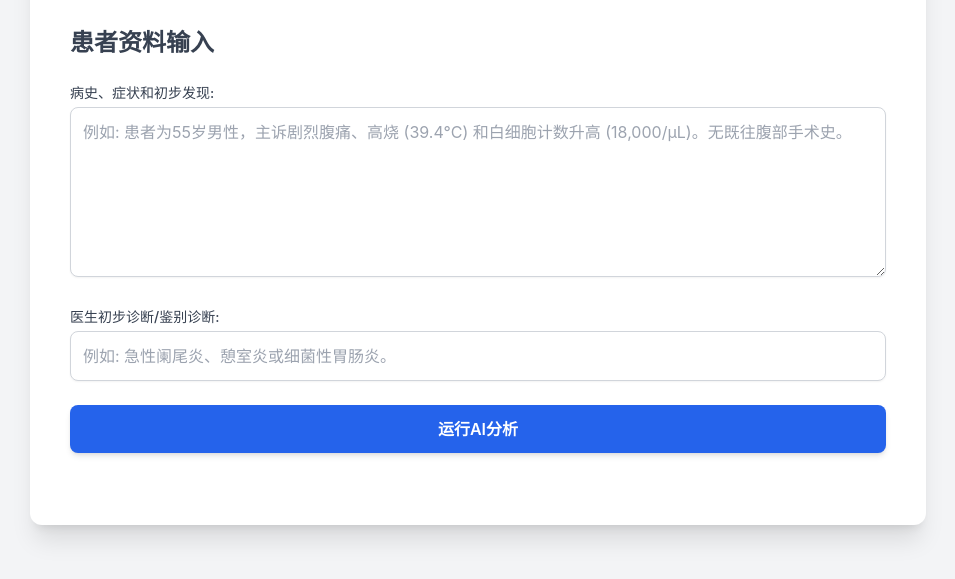
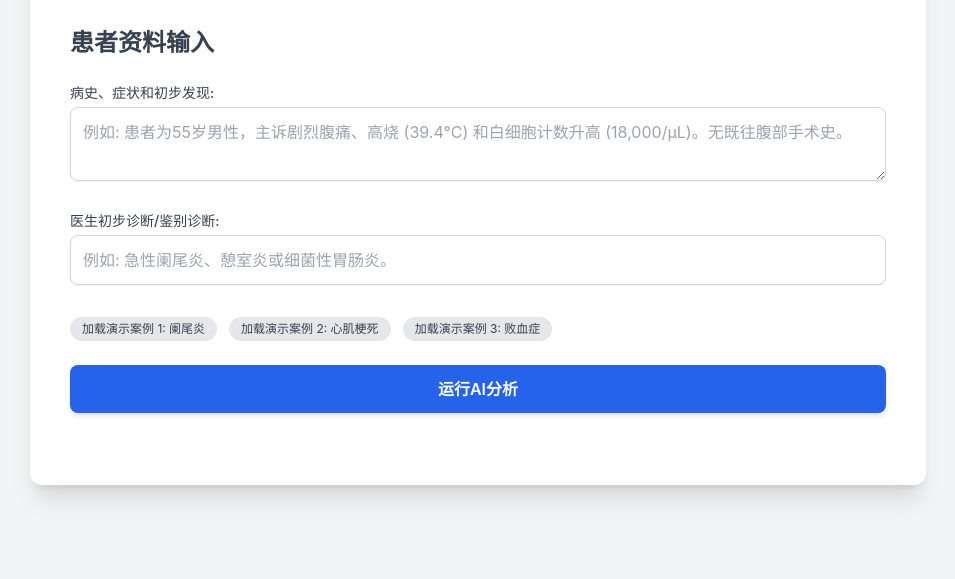
Before and after one commit to dymind-usa/Diagnostic-AI, a plain HTML site: page index.html in a window 1280 px wide. Shown: the part 131-710 px from the top of the page, without its empty margins (162-1117 px from the left). Drawn offline with nearby package versions, Linux system fonts and the light colour scheme.

Commit message:
Update index.html with 3 demo cases

```diff
--- a/index.html
+++ b/index.html
@@ -43,13 +43,21 @@
             <!-- Medical History Input -->
             <div>
                 <label for="medical-history" class="block text-sm font-medium text-gray-700 mb-1" data-i18n="historyLabel">Medical History, Symptoms, and Preliminary Findings:</label>
-                <textarea id="medical-history" rows="6" class="w-full p-3 border border-gray-300 rounded-lg shadow-sm focus:ring-blue-500 focus:border-blue-500 transition duration-150 ease-in-out" placeholder="e.g., Patient is a 55-year-old male presenting with severe abdominal pain, high fever (103°F), and elevated white blood cell count (18,000/µL). No history of previous abdominal surgery."></textarea>
+                <!-- MODIFICATION: rows changed from 6 to 2 -->
+                <textarea id="medical-history" rows="2" class="w-full p-3 border border-gray-300 rounded-lg shadow-sm focus:ring-blue-500 focus:border-blue-500 transition duration-150 ease-in-out" placeholder="e.g., Patient is a 55-year-old male presenting with severe abdominal pain, high fever (103°F), and elevated white blood cell count (18,000/µL). No history of previous abdominal surgery."></textarea>
             </div>
 
             <!-- Pre-diagnosis Input -->
             <div>
                 <label for="pre-diagnosis" class="block text-sm font-medium text-gray-700 mb-1" data-i18n="diagnosisLabel">Doctor's Pre-Diagnosis/Differential Diagnosis:</label>
                 <input type="text" id="pre-diagnosis" class="w-full p-3 border border-gray-300 rounded-lg shadow-sm focus:ring-blue-500 focus:border-blue-500 transition duration-150 ease-in-out" placeholder="e.g., Acute appendicitis, diverticulitis, or bacterial gastroenteritis.">
+            </div>
+
+            <!-- Demo Cases -->
+            <div class="flex flex-wrap gap-3 pt-2">
+                <button onclick="loadDemoCase('case1')" class="text-xs px-3 py-1 bg-gray-200 text-gray-700 rounded-full hover:bg-gray-300 transition duration-150" data-i18n="demoCase1">Load Demo Case 1: Appendicitis</button>
+                <button onclick="loadDemoCase('case2')" class="text-xs px-3 py-1 bg-gray-200 text-gray-700 rounded-full hover:bg-gray-300 transition duration-150" data-i18n="demoCase2">Load Demo Case 2: Myocardial Infarction</button>
+                <button onclick="loadDemoCase('case3')" class="text-xs px-3 py-1 bg-gray-200 text-gray-700 rounded-full hover:bg-gray-300 transition duration-150" data-i18n="demoCase3">Load Demo Case 3: Sepsis</button>
             </div>
 
             <!-- Analyze Button -->
@@ -114,7 +122,10 @@
                 analysisHeader: "Medical Analysis:",
                 ivdHeader: "IVD Recommendations (Prioritized In-Vitro Diagnostic Tests):",
                 apiError: "AI analysis failed. Please check the inputs or try again later.",
-                apiError502: "Connection Error (502). Please ensure your secure proxy is deployed and your OpenAI API Key is correctly set in Vercel's environment variables."
+                apiError502: "Connection Error (502). Please ensure your secure proxy is deployed and your OpenAI API Key is correctly set in Vercel's environment variables.",
+                demoCase1: "Load Demo Case 1: Appendicitis",
+                demoCase2: "Load Demo Case 2: Myocardial Infarction",
+                demoCase3: "Load Demo Case 3: Sepsis"
             },
             zh: {
                 appTitle: "AI 诊断辅助系统",
@@ -128,7 +139,10 @@
                 analysisHeader: "医学分析:",
                 ivdHeader: "IVD建议 (优先体外诊断检测):",
                 apiError: "AI分析失败。请检查输入或稍后重试。",
-                apiError502: "连接错误 (502)。请确保您的安全代理已部署，并且您的OpenAI API Key已在Vercel的环境变量中正确设置。"
+                apiError502: "连接错误 (502)。请确保您的安全代理已部署，并且您的OpenAI API Key已在Vercel的环境变量中正确设置。",
+                demoCase1: "加载演示案例 1: 阑尾炎",
+                demoCase2: "加载演示案例 2: 心肌梗死",
+                demoCase3: "加载演示案例 3: 败血症"
             }
         };
 
@@ -185,8 +199,34 @@
             errorElement.classList.remove('hidden');
         }
 
+        // --- 2. DEMO CASE LOADING ---
+        const demoCases = {
+            case1: { // Acute Appendicitis
+                history: "Patient is a 28-year-old female presenting with acute onset periumbilical pain that migrated to the right lower quadrant over 12 hours. Symptoms include nausea, loss of appetite, and a low-grade fever (100.5°F). Physical exam reveals rebound tenderness at McBurney's point. WBC count is 14,000/µL.",
+                preDiagnosis: "Acute Appendicitis, Ovarian Cyst Torsion, or Ectopic Pregnancy."
+            },
+            case2: { // Myocardial Infarction (Heart Attack)
+                history: "Patient is a 65-year-old male with a history of hypertension and hypercholesterolemia. He presents with crushing retrosternal chest pain radiating to the left arm and jaw, profuse sweating (diaphoresis), and shortness of breath. Symptoms started 2 hours ago. ECG shows ST-segment elevation in V3-V4.",
+                preDiagnosis: "Acute Myocardial Infarction (STEMI), Pericarditis, or Pulmonary Embolism."
+            },
+            case3: { // Sepsis
+                history: "Patient is an 80-year-old resident of a nursing home with a known urinary tract infection (UTI). Patient is lethargic, confused, hypotensive (BP 85/50 mmHg), and febrile (103.8°F). Lactic acid level is elevated at 4.5 mmol/L. Peripheral perfusion is poor.",
+                preDiagnosis: "Septic Shock secondary to UTI, Severe Dehydration, or Hypovolemic Shock."
+            }
+        };
 
-        // --- 2. API CALL AND ANALYSIS ---
+        function loadDemoCase(caseKey) {
+            const caseData = demoCases[caseKey];
+            if (caseData) {
+                document.getElementById('medical-history').value = caseData.history;
+                document.getElementById('pre-diagnosis').value = caseData.preDiagnosis;
+                // Clear previous results and errors when loading a new case
+                document.getElementById('results-display').classList.add('hidden');
+                document.getElementById('error-message').classList.add('hidden');
+            }
+        }
+
+        // --- 3. API CALL AND ANALYSIS ---
 
         async function runAnalysis() {
             const historyInput = document.getElementById('medical-history').value.trim();
@@ -293,6 +333,7 @@
             } finally {
                 // 6. Final cleanup
                 analyzeButton.disabled = false;
+                loading.classList.add('hidden');
             }
         }
 
```
